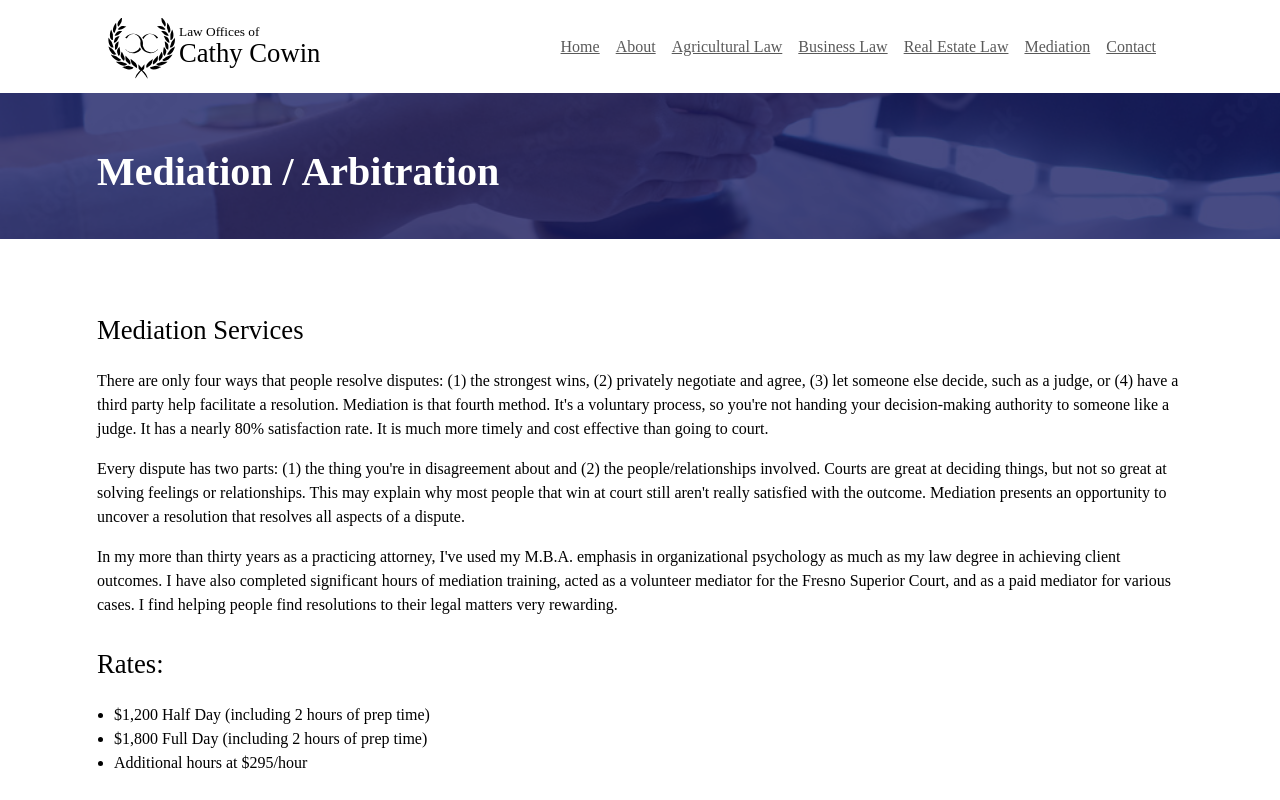
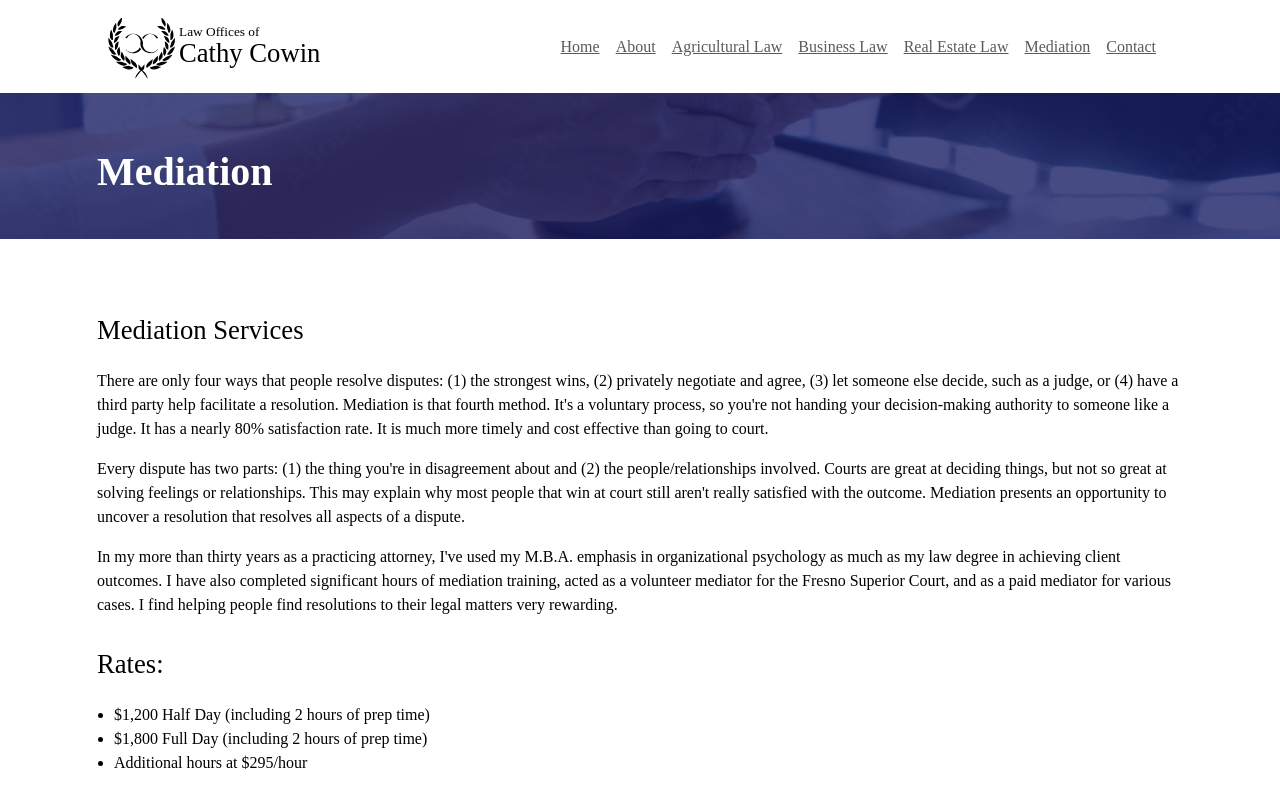
Before and after one commit to phatcowin/Attorney-Cathy-LIVE, a React (Create React App) app: page /mediation in a window 1280 px wide. Shown: the top 800 px of the page. Built offline with nearby package versions, Linux system fonts and the light colour scheme; a web font is replaced by a local one.

Commit message:
Update MediationPage.js

```diff
--- a/src/pages/MediationPage.js
+++ b/src/pages/MediationPage.js
@@ -15,7 +15,7 @@ function MediationPage() {
                 <Container fluid className='text-box-blue'>
                     <Container>
                         <h1>
-                            Mediation / Arbitration
+                            Mediation
                         </h1>
                     </Container>
                 </Container>
```
